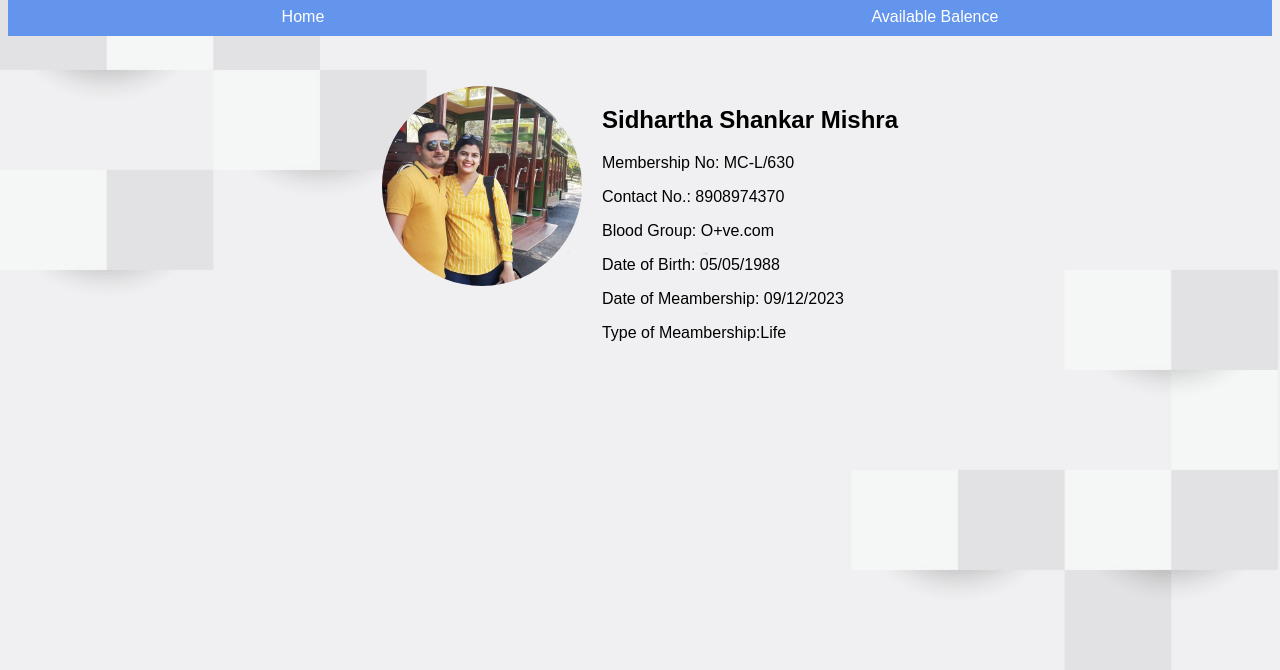
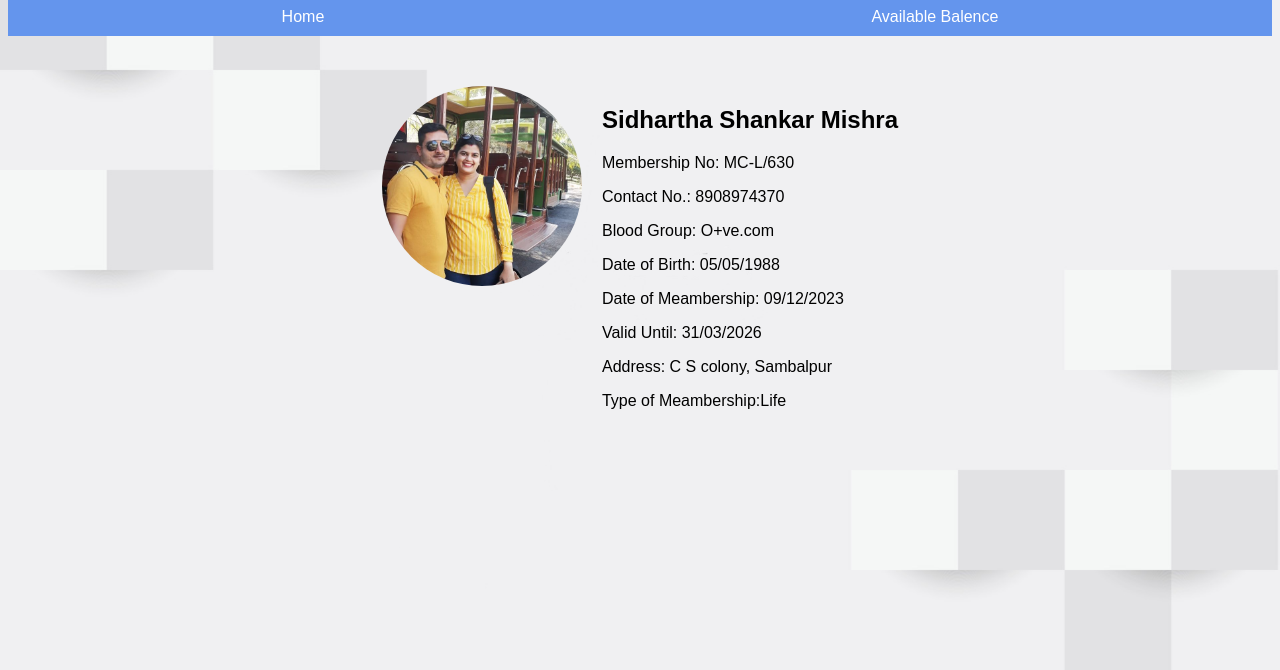
Before and after one commit to mahanadiclub/sidharth, a plain HTML site: page index.html in a window 1280 px wide. Shown: the part 130-800 px from the top of the page. Drawn offline with Linux system fonts and the light colour scheme.

Commit message:
Update index.html

```diff
--- a/index.html
+++ b/index.html
@@ -85,6 +85,8 @@
             <p>Blood Group: O+ve.com</p>
             <p>Date of Birth: 05/05/1988</p>
             <p>Date of Meambership: 09/12/2023</p>
+            <p>Valid Until: 31/03/2026</p>
+            <p>Address: C S colony, Sambalpur</p>
             <p>Type of Meambership:Life </p>
         </div>
     </div>
```
